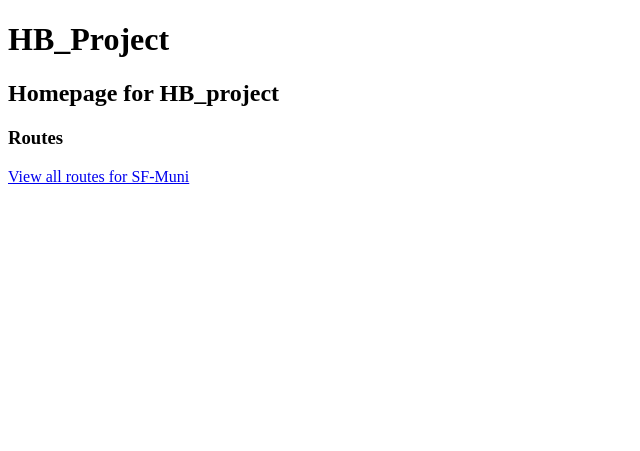
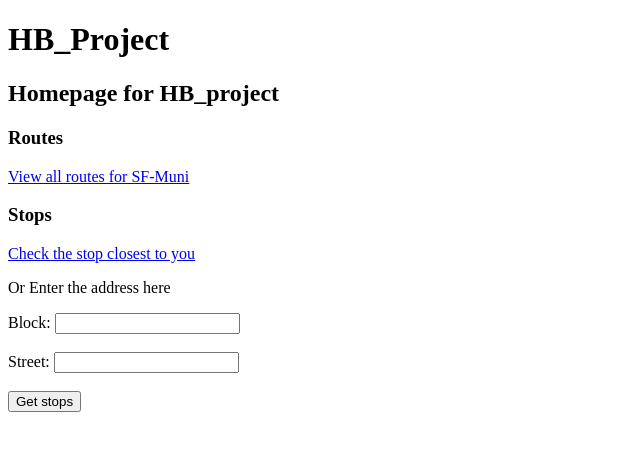
Before and after one commit to AmaPal09/HB_Final_Project, a Flask app: page / in a window 1280 px wide. Shown: the top 451 px of the page, without its empty margins (0-640 px from the left). Run offline with Flask 2, Linux system fonts and the light colour scheme; some libraries are stand-ins or nearby versions.

Commit message:
Add form to get user specified location

```diff
--- a/templates/homepage.html
+++ b/templates/homepage.html
@@ -5,4 +5,16 @@
     <h3>Routes</h3>
         <p><a href="/buses">View all routes for SF-Muni</a></p>
 
+    <h3>Stops</h3>
+        <p><a href="/stops_geolocation">Check the stop closest to you</a></p>
+        <p>Or Enter the address here</p>
+        <form action="/stops_address" method="POST">
+            <label>Block: </label>
+            <input type="text" name="block" required>
+            <br><br>
+            <label>Street: </label>
+            <input type="text" name="street" required>
+            <br><br>
+            <button type="submit">Get stops</button>
+        </form>
 {% endblock %}
```
